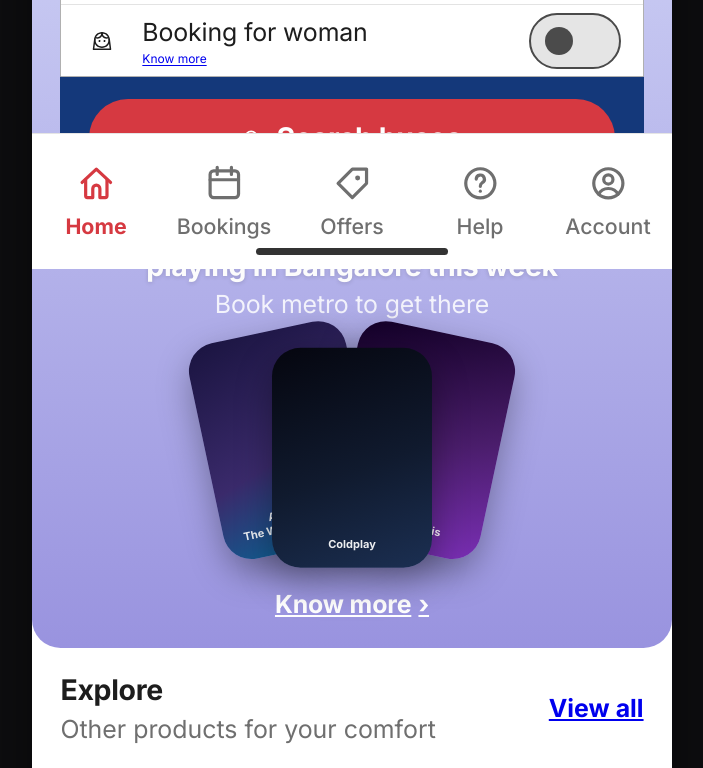
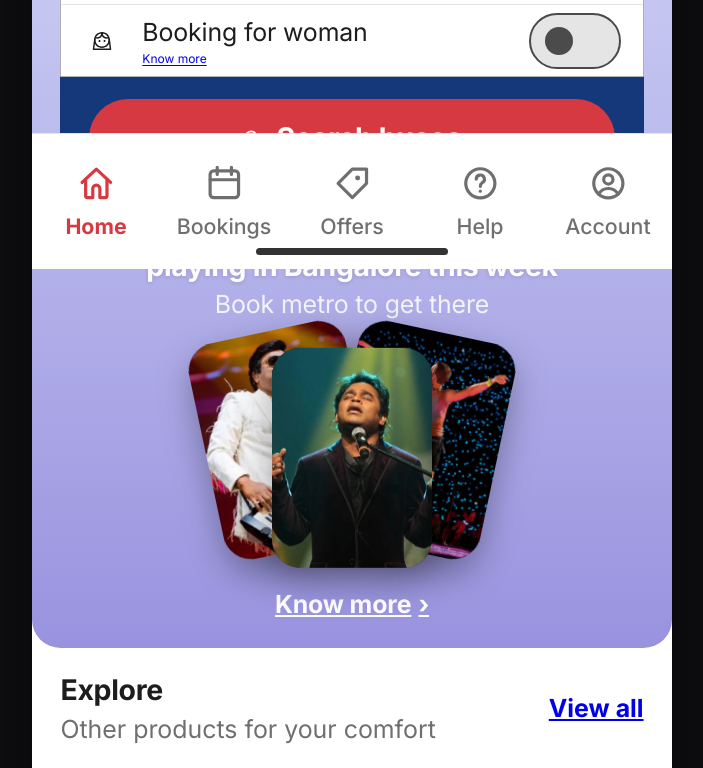
Before and after one commit to singhmehul0605-bot/Prod-a-thon-Zen-G, a plain HTML site: page bus-home.html in a window 1280 px wide. Shown: the part 531-1299 px from the top of the page, without its empty margins (288-991 px from the left). Drawn offline with Linux system fonts and the light colour scheme.

Commit message:
Fill the bus-home event card stack with real photos + animation
- Card stack now shows the actual Coldplay/A R Rahman/Rock On Harris
  photos instead of text labels, cropped into the existing fanned
  card slots without changing their layout
- Cards fan in with a staggered entrance animation on load
- Every ~3.2s the three photos shuffle between the left/right/center
  slots with a crossfade, both gated behind prefers-reduced-motion

```diff
--- a/bus-home.html
+++ b/bus-home.html
@@ -10,7 +10,7 @@
 <link rel="stylesheet" href="css/tokens.css" />
 <link rel="stylesheet" href="css/styles.css?v=3" />
 <link rel="stylesheet" href="css/motion.css" />
-<link rel="stylesheet" href="css/bus-home.css?v=3" />
+<link rel="stylesheet" href="css/bus-home.css?v=4" />
 </head>
 <body>
 
@@ -125,15 +125,15 @@
       <h2 class="bh-events__title">Coldplay, Harris Jayaraj, AR Rahman are playing in Bangalore this week</h2>
       <p class="bh-events__subtitle">Book metro to get there</p>
 
-      <div class="bh-cardstack">
-        <div class="bh-cardstack__card bh-cardstack__card--left" style="background: linear-gradient(160deg, #1a1440, #3a2a6b 55%, #0171a0);">
-          <span class="bh-cardstack__label">A R Rahman<br />The Wonderment Tour</span>
+      <div class="bh-cardstack" id="bhCardstack">
+        <div class="bh-cardstack__card bh-cardstack__card--left">
+          <img class="bh-cardstack__img" src="assets/events/rahman.jpeg" alt="A R Rahman" />
         </div>
-        <div class="bh-cardstack__card bh-cardstack__card--right" style="background: linear-gradient(160deg, #120026, #4a1d6b 55%, #7a2fb5);">
-          <span class="bh-cardstack__label">Rock On Harris</span>
+        <div class="bh-cardstack__card bh-cardstack__card--right">
+          <img class="bh-cardstack__img" src="assets/events/harris.webp" alt="Rock On Harris" />
         </div>
-        <div class="bh-cardstack__card bh-cardstack__card--center" style="background: linear-gradient(160deg, #05060f, #101a2e 55%, #1b2f52);">
-          <span class="bh-cardstack__label">Coldplay</span>
+        <div class="bh-cardstack__card bh-cardstack__card--center">
+          <img class="bh-cardstack__img" src="assets/events/coldplay.webp" alt="Coldplay" />
         </div>
       </div>
       <a class="bh-events__cta" href="events-home.html">Know more <span aria-hidden="true">›</span></a>
@@ -200,6 +200,6 @@
 
 </div>
 
-<script src="js/app.js?v=9"></script>
+<script src="js/app.js?v=10"></script>
 </body>
 </html>
--- a/css/bus-home.css
+++ b/css/bus-home.css
@@ -258,20 +258,16 @@
   width: calc(var(--vu) * 90);
   height: calc(var(--vu) * 124);
   border-radius: var(--r-16);
+  overflow: hidden;
   box-shadow: 0 calc(var(--vu)*8) calc(var(--vu)*20) rgba(0,0,0,0.35);
-  display: flex;
-  align-items: flex-end;
-  justify-content: center;
-  padding: calc(var(--vu) * 10);
-  background-size: cover;
-  background-position: center;
+  background: #1a1a2e;
 }
-.bh-cardstack__label{
-  font-size: 11px;
-  font-weight: 700;
-  line-height: 14px;
-  color: rgba(255,255,255,0.92);
-  text-align: center;
+.bh-cardstack__img{
+  display: block;
+  width: 100%;
+  height: 100%;
+  object-fit: cover;
+  transition: opacity 260ms var(--ease-standard);
 }
 .bh-cardstack__card--left{
   z-index: 1;
@@ -284,6 +280,35 @@
 .bh-cardstack__card--center{
   z-index: 2;
   transform: translate(-50%, -50%);
+}
+
+/* entrance: cards fan out from behind the center card into their resting
+   spots, staggered so the eye follows left -> right -> center */
+@media (prefers-reduced-motion: no-preference){
+  .bh-cardstack__card--left{
+    animation: bhCardInLeft 640ms cubic-bezier(0.22, 1, 0.36, 1) both;
+    animation-delay: 80ms;
+  }
+  .bh-cardstack__card--right{
+    animation: bhCardInRight 640ms cubic-bezier(0.22, 1, 0.36, 1) both;
+    animation-delay: 200ms;
+  }
+  .bh-cardstack__card--center{
+    animation: bhCardInCenter 640ms cubic-bezier(0.22, 1, 0.36, 1) both;
+    animation-delay: 320ms;
+  }
+}
+@keyframes bhCardInLeft{
+  from{ opacity: 0; transform: translate(-92%, -40%) rotate(-12deg) scale(0.75); }
+  to{ opacity: 1; transform: translate(-92%, -58%) rotate(-12deg) scale(1); }
+}
+@keyframes bhCardInRight{
+  from{ opacity: 0; transform: translate(-8%, -40%) rotate(12deg) scale(0.75); }
+  to{ opacity: 1; transform: translate(-8%, -58%) rotate(12deg) scale(1); }
+}
+@keyframes bhCardInCenter{
+  from{ opacity: 0; transform: translate(-50%, -35%) scale(0.75); }
+  to{ opacity: 1; transform: translate(-50%, -50%) scale(1); }
 }
 
 .bh-events__cta{
--- a/js/app.js
+++ b/js/app.js
@@ -623,6 +623,30 @@
     });
   }
 
+  /* ---------------------------------------------------------------
+   * Bus homepage — fanned event-card stack keeps shuffling which
+   * photo sits in the left/right/center slot, crossfading in place
+   * so the fan-out positions (and their entrance animation) never move
+   * ------------------------------------------------------------- */
+  const cardstack = document.getElementById("bhCardstack");
+  if (cardstack && !prefersReducedMotion()) {
+    const slots = ["left", "right", "center"].map((pos) => ({
+      img: cardstack.querySelector(`.bh-cardstack__card--${pos} .bh-cardstack__img`),
+    }));
+    let sources = slots.map((s) => s.img.src);
+
+    setInterval(() => {
+      sources.push(sources.shift());
+      slots.forEach((slot, i) => {
+        slot.img.style.opacity = "0";
+        setTimeout(() => {
+          slot.img.src = sources[i];
+          slot.img.style.opacity = "1";
+        }, 220);
+      });
+    }, 3200);
+  }
+
   document.querySelectorAll(".copy-btn[data-copy]").forEach((btn) => {
     btn.addEventListener("click", async () => {
       try {
```
Also changed, not shown: bus-buddy.html (+1 -1 lines), metro-buddy.html (+1 -1 lines), metro-home.html (+1 -1 lines), assets/events/harris.webp (added), assets/events/rahman.jpeg (added).
